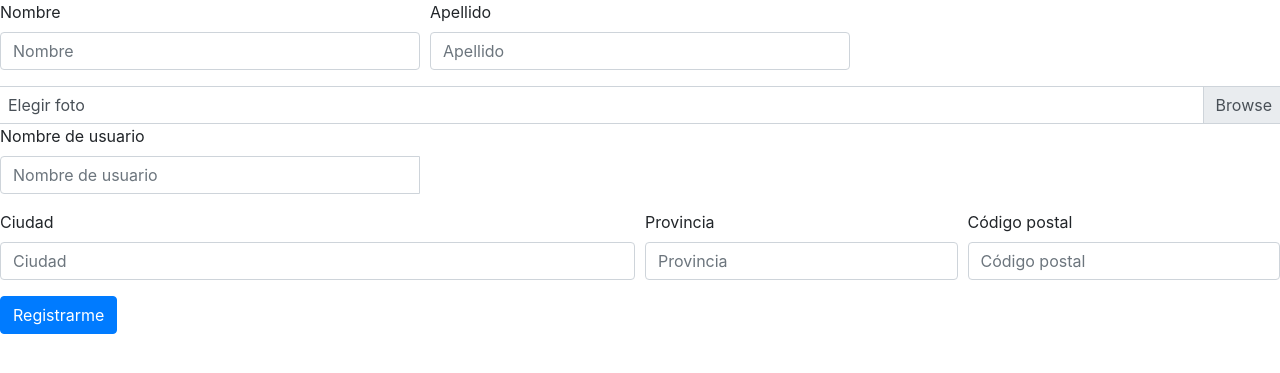
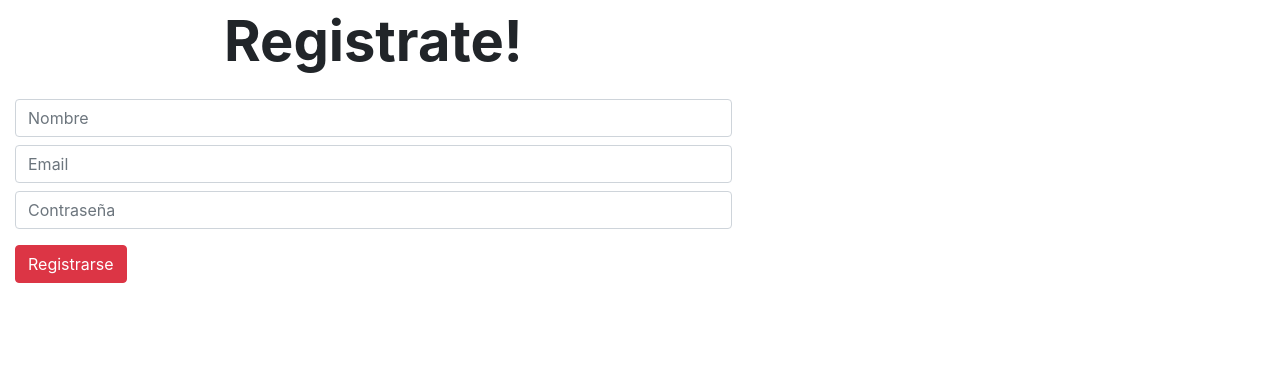
Before and after one commit to DanteZak/quickas, a PHP site: page /04/index.php?m=registro in a window 1280 px wide. Shown: the top 373 px of the page. Run offline with PHP 8.4, Linux system fonts and the light colour scheme.

Commit message:
registro

```diff
--- a/vistas/registro/partials/contenido_registro.inc.php
+++ b/vistas/registro/partials/contenido_registro.inc.php
@@ -1,84 +1,43 @@
 <?php
+  if ( isset( $_SESSION["usuario"]) ){
+    header("Location: index.php?m=home");
+  }
 
-    if (isset($GET_["nombre"]) && isset($GET_["contraseña"])) {
-        //Verifica que existe el usuario
 
-        $conexion = new mysqli("localhost", "root", "", "quickas");
+  if(isset($_GET['btn_registro'])){
+    $conexion = new mysqli("localhost", "root", "", "quickas");
+    $usuarios = "usuarios";
+    $nombre = $_GET['nombre'];
+    $email = $_GET['email'];
+    $password = $_GET['password'];
 
-        $sql = "SELECT * FROM usuarios WHERE usr_nick = '" . $GET_["nombre"] . "' AND usr_password '" . $GET_["password"];
+    $conexion->query("INSERT INTO $usuarios (usr_nombre, usr_email, usr_password) values ('$nombre','$email','$password')");
 
-        $resultado = $conexion->query($sql);
+    if($conexion == 1){
+      header("location: index.php?m=0");
+    }
+    }
+  ?>
 
-        if( $resultado->num_rows == 1){
-            $_GET["nombre"];
-            $_GET["usr_nombre"];
+    <div class="container-fluid">
 
-            header ("Location: index.php?m=home");
-        }
-    }
+            <div class="row">
 
-?>
+      <!------------------------REGISTRO!!------------------------------------------->
 
-<!--FALTA EL FETCH-->
+                <div class="col-7 mt-2 " >
 
-<body>
+                    <h1 class="text-center display-4 font-weight-bold">Registrate!</h1>
 
-    <form class="needs-validation" novalidate>
-    <div class="form-row">
-        <div class="col-md-4 mb-3">
-        <label for="validationTooltip01">Nombre</label>
-        <input type="text" class="form-control" id="validationTooltip01" placeholder="Nombre" value="" required>
-        <div class="valid-tooltip">
-            Looks good!
-        </div>
-        </div>
-        <div class="col-md-4 mb-3">
-        <label for="validationTooltip02">Apellido</label>
-        <input type="text" class="form-control" id="validationTooltip02" placeholder="Apellido" value="" required>
-        <div class="valid-tooltip">
-            Looks good!
-        </div>
-        </div>
+                    <form class="mt-4" action="index.php">
 
-        <div class="custom-file">
-            <input type="file" class="custom-file-input" id="validatedCustomFile" required>
-            <label class="custom-file-label" for="validatedCustomFile">Elegir foto</label>
-            <div class="invalid-feedback">Example invalid custom file feedback</div>
-        </div>
+                        <input type="text" class="form-control" placeholder="Nombre" name=nombre>
+                        <input type="email" class="form-control mt-2" placeholder="Email" name=email>
+                        <input type="password" class="form-control mt-2" placeholder="Contraseña" name=password>
 
-        <div class="col-md-4 mb-3">
-        <label for="validationTooltipUsername">Nombre de usuario</label>
-        <div class="input-group">
-            <input type="text" class="form-control" id="validationTooltipUsername" placeholder="Nombre de usuario" aria-describedby="validationTooltipUsernamePrepend" required>
-            <div class="invalid-tooltip">
-            Please choose a unique and valid username.
-            </div>
-        </div>
-        </div>
-    </div>
-    <div class="form-row">
-        <div class="col-md-6 mb-3">
-        <label for="validationTooltip03">Ciudad</label>
-        <input type="text" class="form-control" id="validationTooltip03" placeholder="Ciudad" required>
-        <div class="invalid-tooltip">
-            Please provide a valid city.
-        </div>
-        </div>
-        <div class="col-md-3 mb-3">
-        <label for="validationTooltip04">Provincia</label>
-        <input type="text" class="form-control" id="validationTooltip04" placeholder="Provincia" required>
-        <div class="invalid-tooltip">
-            Please provide a valid state.
-        </div>
-        </div>
-        <div class="col-md-3 mb-3">
-        <label for="validationTooltip05">Código postal</label>
-        <input type="text" class="form-control" id="validationTooltip05" placeholder="Código postal" required>
-        <div class="invalid-tooltip">
-            Please provide a valid zip.
-        </div>
-        </div>
-    </div>
-    <button class="btn btn-primary" type="submit">Registrarme</button>
 
-</body>
+
+                        <button type="submit"  class="btn btn-danger my-3" name="btn_registro">Registrarse</button>
+                    </form>
+                </div>
+              </div>
```
